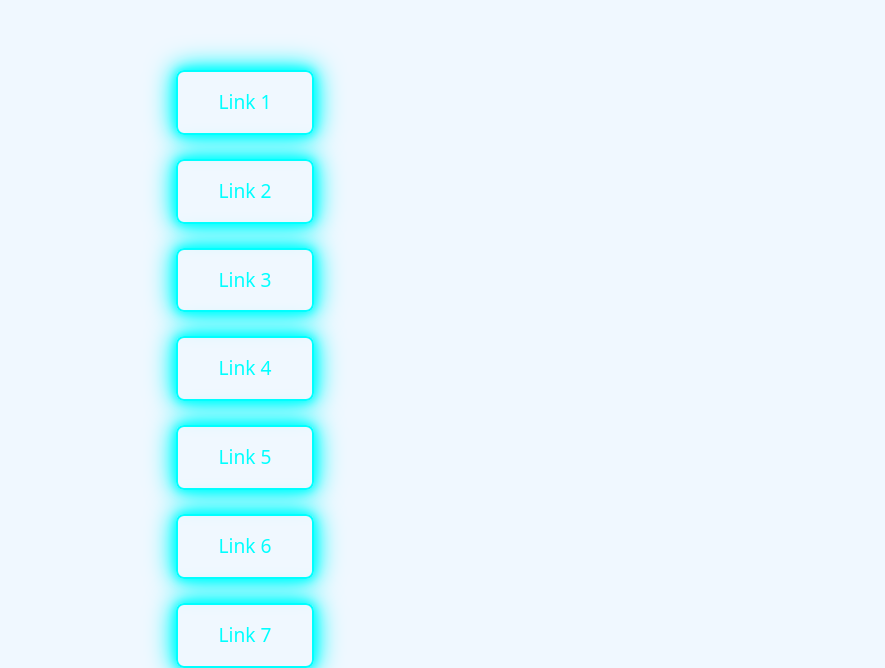
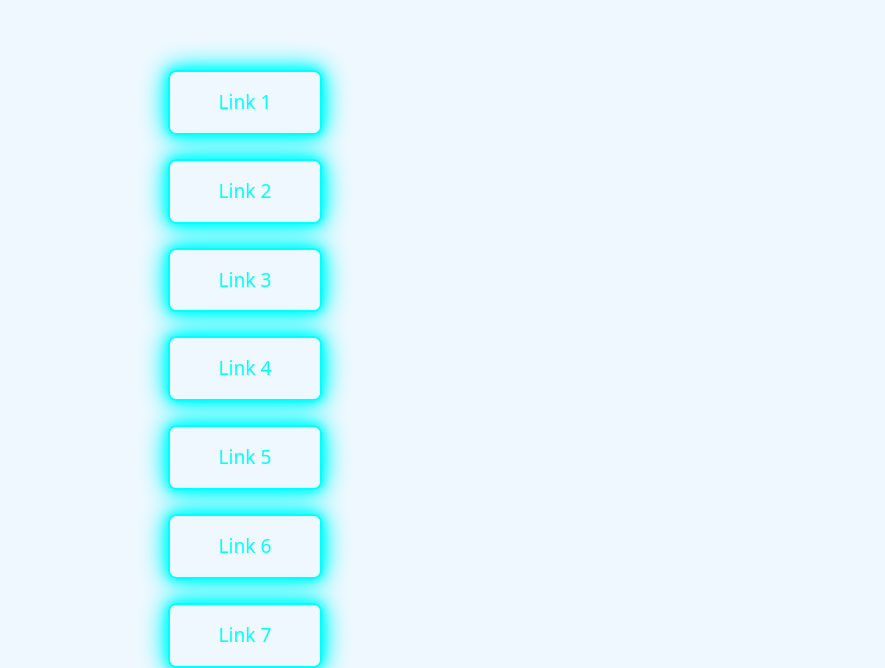
Before and after one commit to arinelson/sitedebio, a plain HTML site: page index.html in a window 1280 px wide. Shown: the part 258-926 px from the top of the page, without its empty margins (395-1280 px from the left). Drawn offline with nearby package versions, Linux system fonts and the light colour scheme.

Commit message:
Update styles.css

```diff
--- a/styles.css
+++ b/styles.css
@@ -40,7 +40,7 @@ body {
 
 .neon-button {
     display: inline-block;
-    padding: 1rem 2.5rem;
+    padding: 1rem 3rem;
     font-size: 1.2rem;
     color: var(--neon-blue);
     border: 2px solid var(--neon-blue);
```
